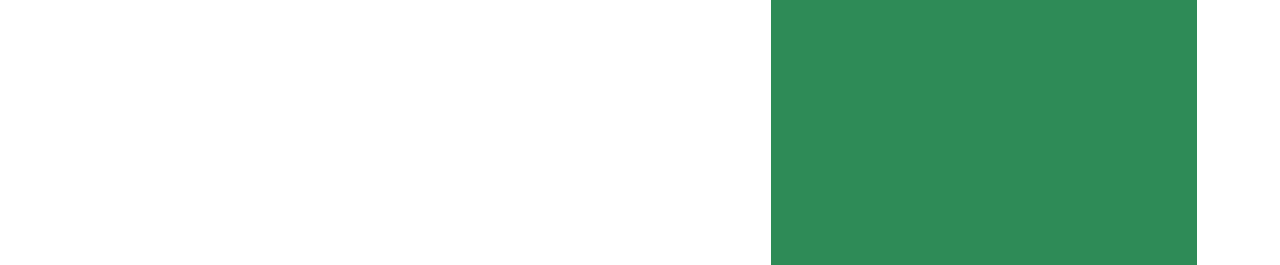
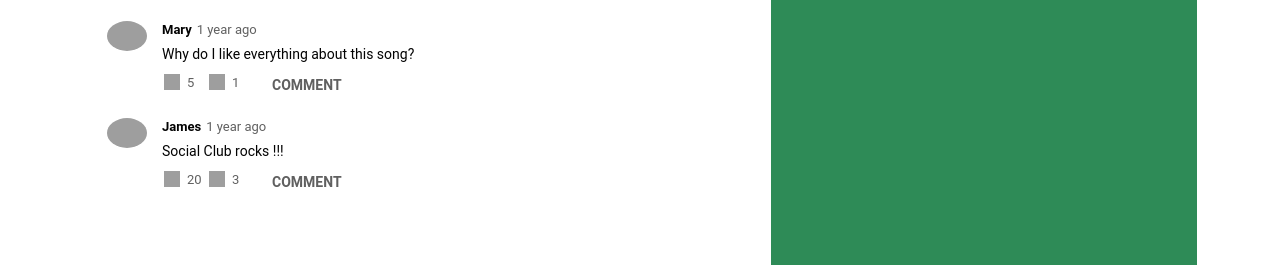
Before and after one commit to Samuelbargon/Youtube-clone, a plain HTML site: page index.html in a window 1280 px wide. Shown: the part 750-1015 px from the top of the page. Drawn offline with Linux system fonts and the light colour scheme; grey boxes are pictures that could not be loaded.

Commit message:
Create the video's comments

```diff
--- a/index.html
+++ b/index.html
@@ -151,14 +151,80 @@
                  </div>
                  <div class="answers">
 
-                 </div>
+                     <div class="commentContainer">
+                        <a href="#" class="avatarBtn">
+                            <img class="avatarComment" src="https://ssl.gstatic.com/images/branding/product/2x/avatar_square_blue_512dp.png" alt="avatar-img">
+                          </a>
+                         <div>
+                             <div class="userInf">
+                                 <p class="userName">
+                                     Mary
+                                 </p>
+                                 <p class="userTimeCmt">
+                                    1 year ago
+                                 </p>
+                             </div>
+                             <div class="userComment">
+                                 <p>
+                                    Why do I like everything  about this song?
+                                 </p>
+                             </div>
+                             <div>
+                                 <button class="commentLikeBtn">
+                                     <img class="commentLike" src="https://tl.vhv.rs/dpng/s/411-4118206_secure-file-delivery-gray-facebook-like-icon-hd.png" alt="Like">
+                                     <p> 5 </p>
+                                 </button>
+                                 <button class="commentLikeBtn">
+                                    <img class="commentLike" src="https://i0.wp.com/www.mtctutorials.com/wp-content/uploads/2019/04/dislike-button-png-by-mtc-tutorials.png?fit=437%2C407&ssl=1" alt="Dislike">
+                                    <p> 1 </p>
+                                 </button>
+                                 <button class="commentRespondBtn">
+                                     <p>COMMENT</p>
+                                 </button>
+                             </div>
+                         </div>
+                     </div>
+
+                     <div class="commentContainer">
+                        <a href="#" class="avatarBtn">
+                            <img class="avatarComment" src="https://ssl.gstatic.com/images/branding/product/2x/avatar_square_blue_512dp.png" alt="avatar-img">
+                          </a>
+                         <div>
+                             <div class="userInf">
+                                 <p class="userName">
+                                     James
+                                 </p>
+                                 <p class="userTimeCmt">
+                                    1 year ago
+                                 </p>
+                             </div>
+                             <div class="userComment">
+                                 <p>
+                                    Social Club rocks !!!
+                                 </p>
+                             </div>
+                             <div>
+                                 <button class="commentLikeBtn">
+                                     <img class="commentLike" src="https://tl.vhv.rs/dpng/s/411-4118206_secure-file-delivery-gray-facebook-like-icon-hd.png" alt="Like">
+                                     <p> 20 </p>
+                                 </button>
+                                 <button class="commentLikeBtn">
+                                    <img class="commentLike" src="https://i0.wp.com/www.mtctutorials.com/wp-content/uploads/2019/04/dislike-button-png-by-mtc-tutorials.png?fit=437%2C407&ssl=1" alt="Dislike">
+                                    <p> 3 </p>
+                                 </button>
+                                 <button class="commentRespondBtn">
+                                     <p>COMMENT</p>
+                                 </button>
+                             </div>
+                         </div>
+                     </div>
 
 
+                 </div>
 
              </div>
 
             </div>
-
 
             <div class="upNext">
                 Next videos
--- a/styles.css
+++ b/styles.css
@@ -433,6 +433,7 @@
     width: 40px;
     border-radius: 50%;
     margin-right: auto;
+    margin-left: 0;
 }
 
 .comment {
@@ -449,6 +450,101 @@
     line-height: 21px;
 }
 
+/* The other people's comments*/
+.answers {
+    display: block;
+}
+
+.commentContainer {
+    display: inline-flex;
+    width: 640px;
+    margin-bottom: 15px;
+}
+
+.avatarBtn {
+    display: inline-block;
+    margin-right: 15px;
+    width: 40px;
+    height: 40px;
+    border: 0px;
+    border-radius: 50%;
+    background-color: white;
+}
+
+.userInf {
+    display: inline-flex;
+    margin-bottom: 8px;
+}
+
+.userName {
+    color: rgb(3, 3, 3);
+    cursor: pointer;
+    font-family: Roboto, Arial, sans-serif;
+    font-size: 13px;
+    font-weight: 600;
+    height: auto;
+    line-height: 18px;
+}
+
+.userTimeCmt {
+    margin-left: 5px;
+    color: rgb(96, 96, 96);
+    cursor: pointer;
+    font-family: Roboto, Arial, sans-serif;
+    font-size: 13px;
+    font-weight: 400;
+    height: 18px;
+    letter-spacing: normal;
+    line-height: 18px;
+    text-decoration-color: rgb(96, 96, 96);
+    text-decoration-line: none;
+    text-decoration-style: solid;
+}
+
+.userComment {
+    color: rgb(3, 3, 3);
+    display: inline;
+    font-family: Roboto, Arial, sans-serif;
+    font-size: 14px;
+    font-weight: 400;
+}
+
+.commentLikeBtn {
+    display: inline-flex;
+    width: 35px;
+    height: 32px;
+    margin-top: 8px;
+    margin-left: -6px;
+    margin-right: 12px;
+    color: rgb(96, 96, 96);
+    font-family: Roboto, Arial, sans-serif;
+    font-size: 13px;
+    font-weight: 400;
+    line-height: 18px;
+    border-color: transparent;
+    background-color: white;
+}
+
+.commentLike {
+    width: 16px;
+    height: 16px;
+    margin-right: 7px;
+}
+
+.commentRespondBtn {
+    width: auto;
+    height: 32px;
+    margin-left: 12px;
+    margin-top: 8px;
+    color: rgb(96, 96, 96);
+    font-family: Roboto, Arial, sans-serif;
+    font-size: 14px;
+    font-weight: 600;
+    line-height: 18px;
+    border-color: transparent;
+    background-color: white;
+}
+
 /* Next Videos' options  */
 .upNext {
     grid-column: 2 / 3;
```
